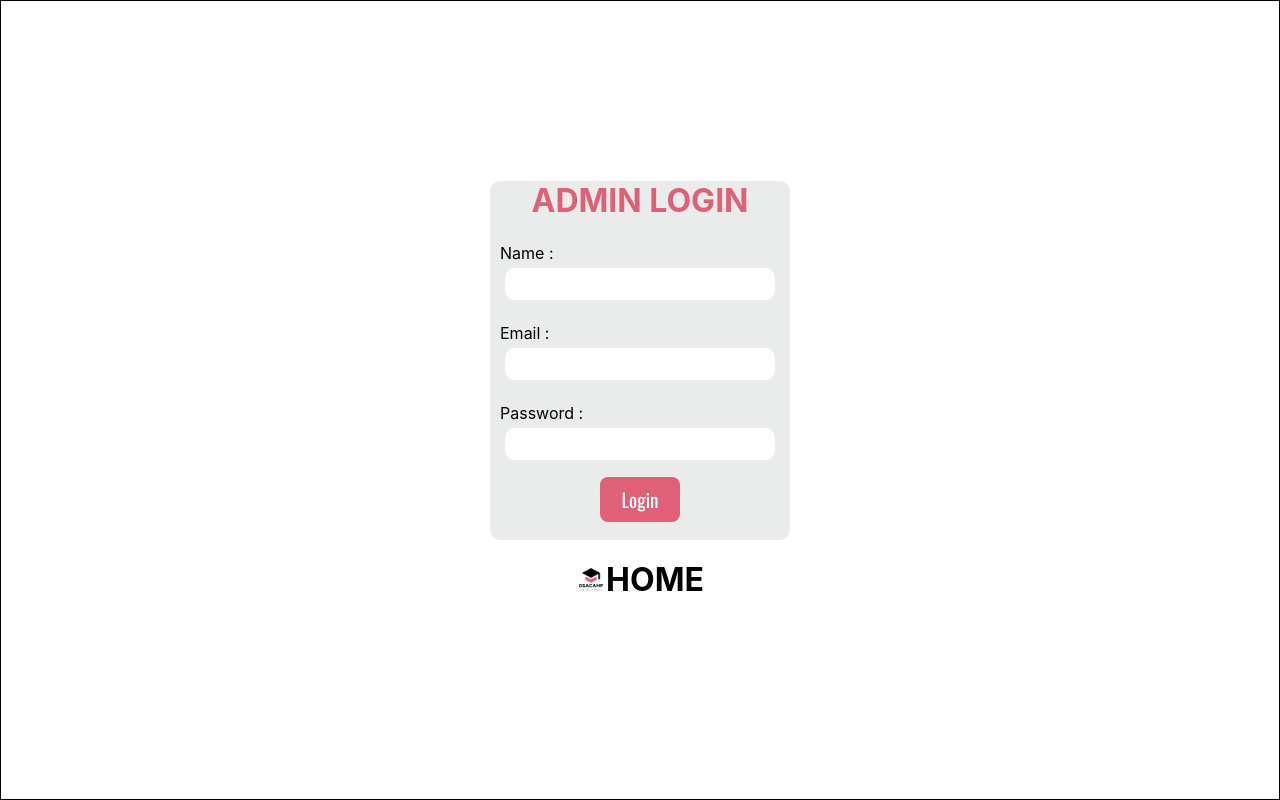
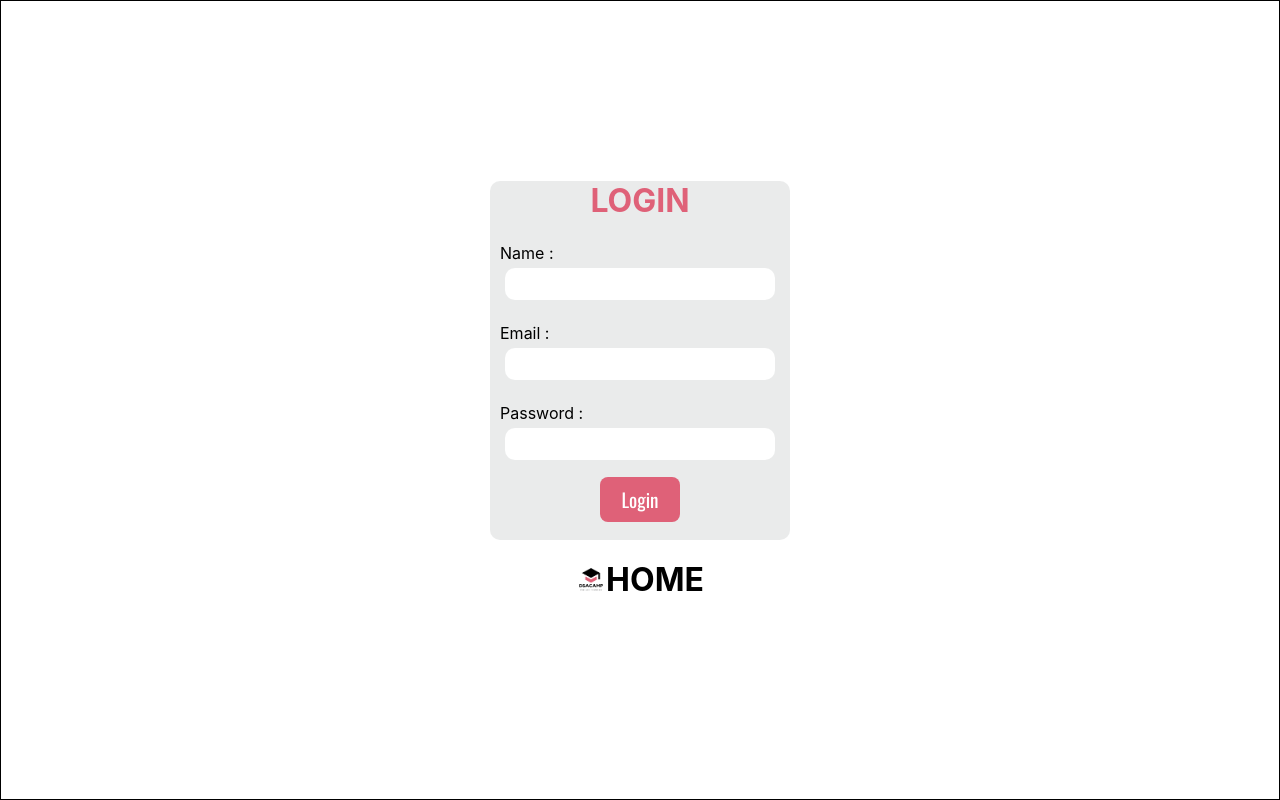
Before and after one commit to rakshit-2/CUinfo, a React (Create React App) app in the folder client/: page / in a window 1280 px wide. Both pictures are taken after a click on the element 119 px from the left and 40 px from the top of the page. Built offline with nearby package versions, Linux system fonts and the light colour scheme; no server answers.

Commit message:
small changes

```diff
--- a/client/src/components/organism/homePage/index.js
+++ b/client/src/components/organism/homePage/index.js
@@ -80,7 +80,7 @@ const  HomePage=(props)=> {
         <div className='admin__login__inner'>
           <div className='admin__login__inner__card'>
             <div className='admin__heading'>
-              ADMIN LOGIN
+              LOGIN
             </div>
             <div className='admin__text'>
               Name :
```
